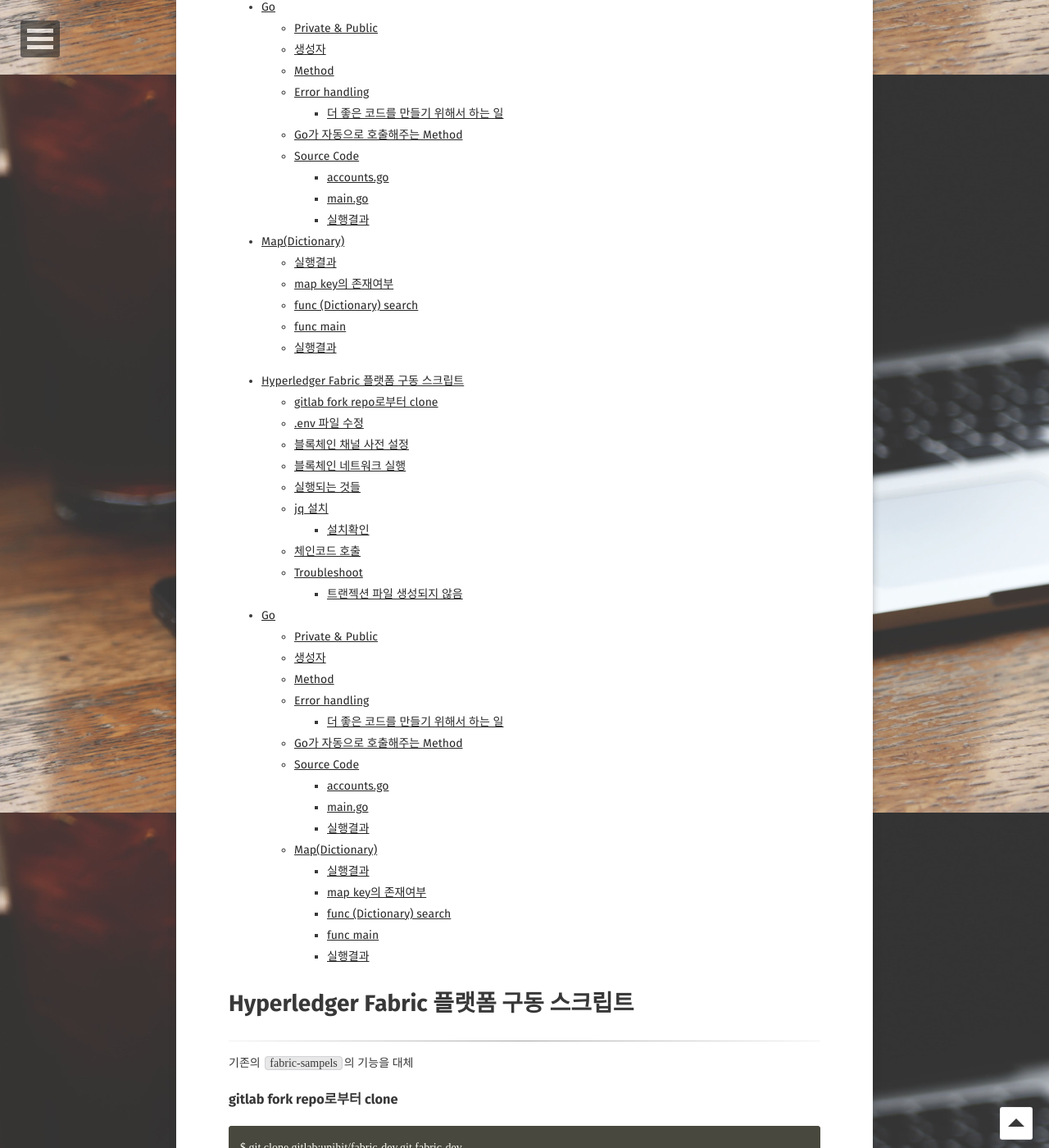
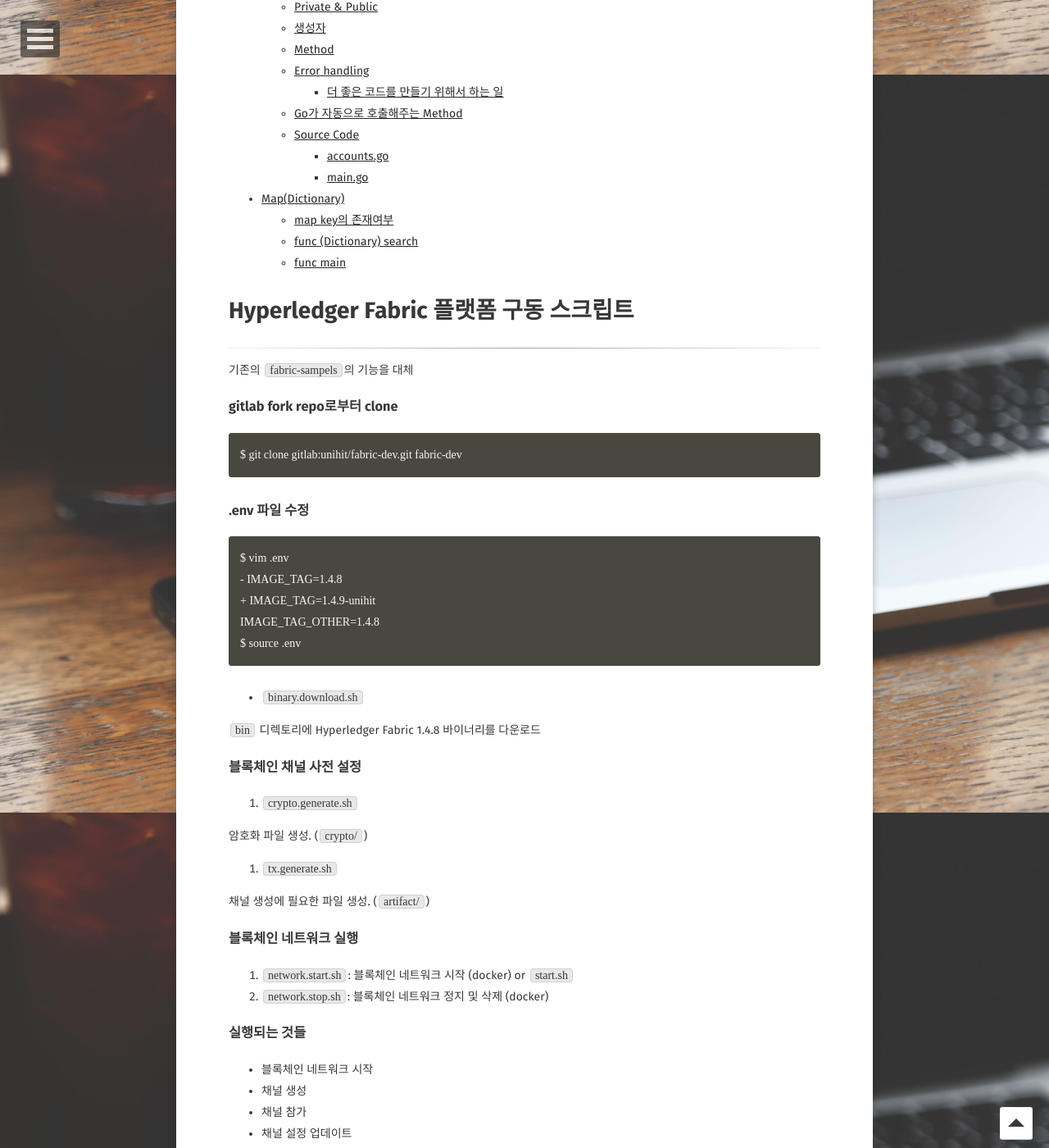
Before and after one commit to unihit/unihit.github.io, a Jekyll site: the page built from _posts/2020-08-19-2020-08-19-TIL.md, in a window 1280 px wide and 1400 px high, scrolled down 809 px. Shown: the whole window at 82% size. Built offline with Jekyll 4.4.1, drawn with Linux system fonts in a browser that asks for light colours; some web fonts are replaced; some of the changed text lies outside the part shown.

Commit message:
Update {:toc} TIL.md, posts

````diff
--- a/_posts/2020-08-19-2020-08-19-TIL.md
+++ b/_posts/2020-08-19-2020-08-19-TIL.md
@@ -8,40 +8,12 @@
 comments: false
 ---
 
+
 ## Contents
+{:.no_toc}
 ---
-* 목차
+*
 {:toc}
-
-- [Hyperledger Fabric 플랫폼 구동 스크립트](#hyperledger-fabric-플랫폼-구동-스크립트)
-	- [gitlab fork repo로부터 clone](#gitlab-fork-repo로부터-clone)
-	- [.env 파일 수정](#env-파일-수정)
-	- [블록체인 채널 사전 설정](#블록체인-채널-사전-설정)
-	- [블록체인 네트워크 실행](#블록체인-네트워크-실행)
-	- [실행되는 것들](#실행되는-것들)
-	- [jq 설치](#jq-설치)
-		- [설치확인](#설치확인)
-	- [체인코드 호출](#체인코드-호출)
-	- [Troubleshoot](#troubleshoot)
-		- [트랜젝션 파일 생성되지 않음](#트랜젝션-파일-생성되지-않음)
-- [Go](#go)
-	- [Private & Public](#private--public)
-	- [생성자](#생성자)
-	- [Method](#method)
-	- [Error handling](#error-handling)
-		- [더 좋은 코드를 만들기 위해서 하는 일](#더-좋은-코드를-만들기-위해서-하는-일)
-	- [Go가 자동으로 호출해주는 Method](#go가-자동으로-호출해주는-method)
-	- [Source Code](#source-code)
-		- [accounts.go](#accountsgo)
-		- [main.go](#maingo)
-		- [실행결과](#실행결과)
-	- [Map(Dictionary)](#mapdictionary)
-		- [실행결과](#실행결과-1)
-		- [map key의 존재여부](#map-key의-존재여부)
-		- [func (Dictionary) search](#func-dictionary-search)
-		- [func main](#func-main)
-		- [실행결과](#실행결과-2)
-
 
 # Hyperledger Fabric 플랫폼 구동 스크립트
 
@@ -59,8 +31,8 @@
 
 ```diff
 $ vim .env
--IMAGE_TAG=1.4.8
-+IMAGE_TAG=1.4.9-unihit
+- IMAGE_TAG=1.4.8
++ IMAGE_TAG=1.4.9-unihit
 IMAGE_TAG_OTHER=1.4.8
 $ source .env
 ```
@@ -412,7 +384,7 @@
 ```
 
 ### 실행결과
-
+{:.no_toc}
 nico's account.
 Has: 10
 
@@ -444,7 +416,7 @@
 ```
 
 ### 실행결과
-
+{:.no_toc}
 1: map[hello:hello]
 
 2: First word
@@ -502,7 +474,7 @@
 ```
 
 ### 실행결과
-
+{:.no_toc}
 1: Not Found
 
 2: First word
````
Also changed, not shown: _posts/2020-08-12-2020-08-12-TIL.md (+1 -1 lines), _posts/2020-08-12-Git-기초.md (+3 -3 lines), _posts/2020-08-12-How-to-make-github-Blog.md (+6 -0 lines), _posts/2020-08-13-2020-08-13-TIL.md (+3 -1 lines), _posts/2020-08-18-2020-08-18-TIL.md (+2 -4 lines).
